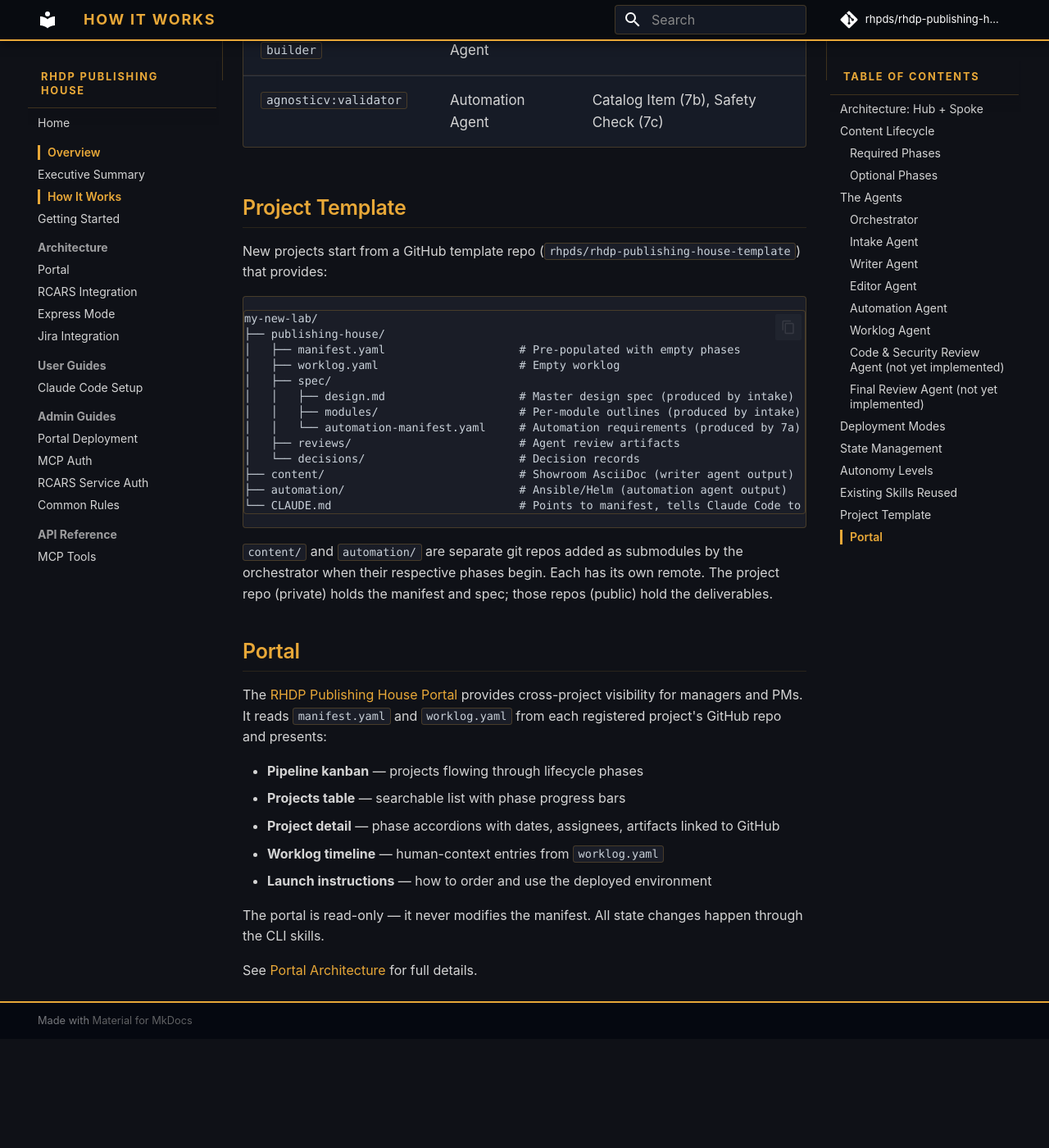
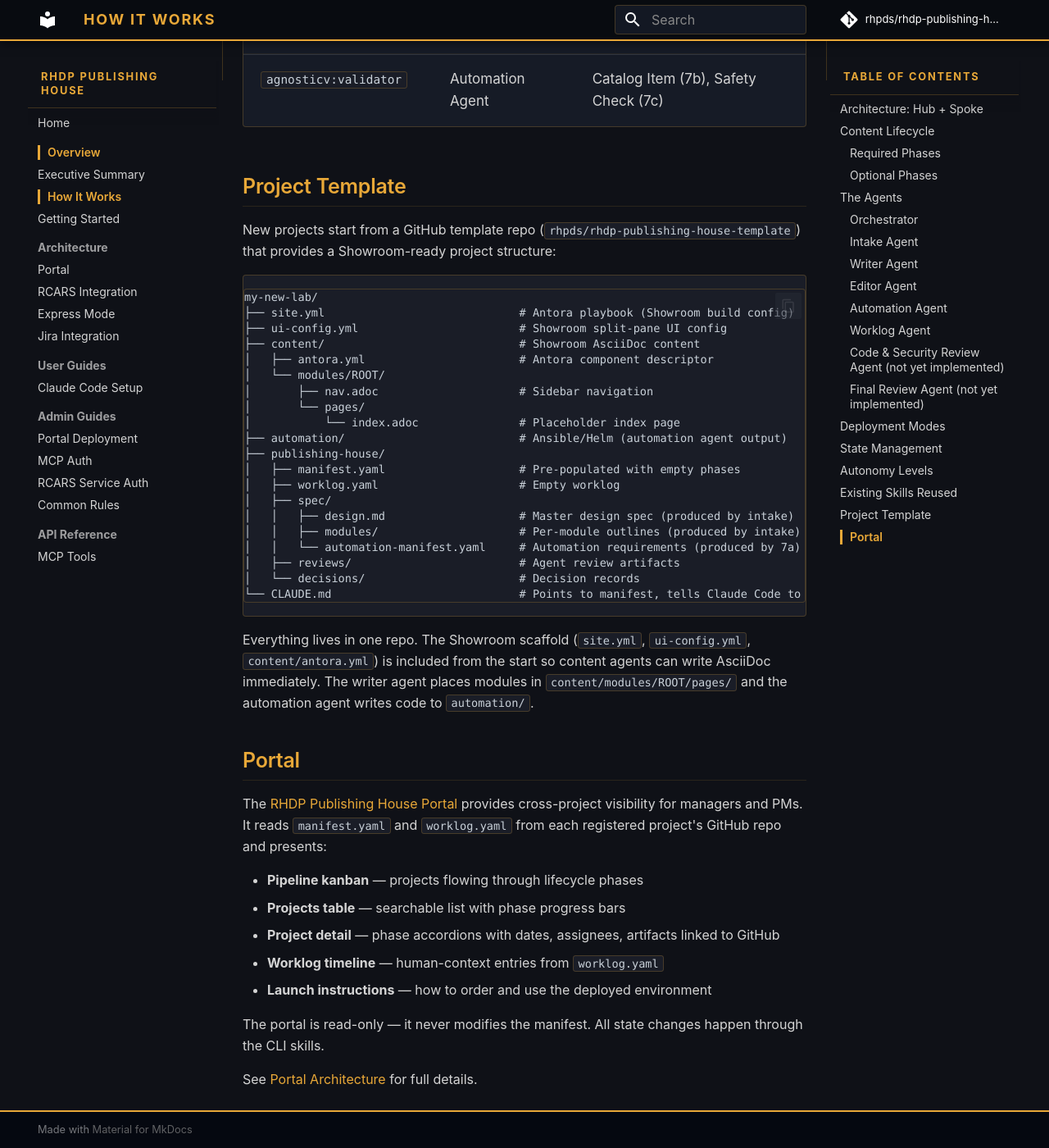
Before and after one commit to treddy08/rhdp-publishing-house, an MkDocs documentation site: the page built from docs/how-it-works.md, in a window 1280 px wide and 1400 px high, scrolled down 7027 px. Shown: the whole window at 82% size. Built offline with MkDocs 1.6.1 and Material for MkDocs 9.7.7, drawn with Linux system fonts in a browser that asks for light colours; comment, search, counter and statistics services are not loaded; before the commit the page ends 8294 px from its top, so only the background shows below that; some of the changed text lies outside the part shown.

Commit message:
rhdp-publishing-house: Restructure template, remove submodule pattern
- Update template submodule: Showroom scaffold embedded at root,
  content/ and automation/ are regular directories
- Update skills submodule: remove 84 lines of submodule gate logic
  from orchestrator
- Update how-it-works.md: new project template tree, remove submodule
  and separate repo language from orchestrator description

Co-Authored-By: Claude Opus 4.6 (1M context) <noreply@anthropic.com>

````diff
--- a/docs/how-it-works.md
+++ b/docs/how-it-works.md
@@ -62,7 +62,7 @@ graph LR
 
 ### Orchestrator
 
-The entry point. Checks the current directory for a project manifest, syncs the repo, reads state, presents current status, and dispatches agent skills. If no project is found, offers three paths: point to a local clone, provide a remote URL to clone, or create a new project from the template. Also handles repo setup at phase gates — creates Showroom and automation repos as submodules before dispatching to the writer or automation agents. Does not perform content work itself — purely state management, repo setup, and routing.
+The entry point. Checks the current directory for a project manifest, syncs the repo, reads state, presents current status, and dispatches agent skills. If no project is found, offers three paths: point to a local clone, provide a remote URL to clone, or create a new project from the template. Does not perform content work itself — purely state management and routing.
 
 - **Model:** Opus 4.6
 - **Invoked by:** `/rhdp-publishing-house [supervised|semi|full]`
@@ -187,10 +187,19 @@ Publishing House wraps existing RHDP marketplace skills rather than reinventing
 
 ## Project Template
 
-New projects start from a GitHub template repo (`rhpds/rhdp-publishing-house-template`) that provides:
+New projects start from a GitHub template repo (`rhpds/rhdp-publishing-house-template`) that provides a Showroom-ready project structure:
 
 ```
 my-new-lab/
+├── site.yml                             # Antora playbook (Showroom build config)
+├── ui-config.yml                        # Showroom split-pane UI config
+├── content/                             # Showroom AsciiDoc content
+│   ├── antora.yml                       # Antora component descriptor
+│   └── modules/ROOT/
+│       ├── nav.adoc                     # Sidebar navigation
+│       └── pages/
+│           └── index.adoc               # Placeholder index page
+├── automation/                          # Ansible/Helm (automation agent output)
 ├── publishing-house/
 │   ├── manifest.yaml                    # Pre-populated with empty phases
 │   ├── worklog.yaml                     # Empty worklog
@@ -200,12 +209,10 @@ my-new-lab/
 │   │   └── automation-manifest.yaml     # Automation requirements (produced by 7a)
 │   ├── reviews/                         # Agent review artifacts
 │   └── decisions/                       # Decision records
-├── content/                             # Showroom AsciiDoc (writer agent output)
-├── automation/                          # Ansible/Helm (automation agent output)
 └── CLAUDE.md                            # Points to manifest, tells Claude Code to run /rhdp-publishing-house
 ```
 
-`content/` and `automation/` are separate git repos added as submodules by the orchestrator when their respective phases begin. Each has its own remote. The project repo (private) holds the manifest and spec; those repos (public) hold the deliverables.
+Everything lives in one repo. The Showroom scaffold (`site.yml`, `ui-config.yml`, `content/antora.yml`) is included from the start so content agents can write AsciiDoc immediately. The writer agent places modules in `content/modules/ROOT/pages/` and the automation agent writes code to `automation/`.
 
 ## Portal
 
````
